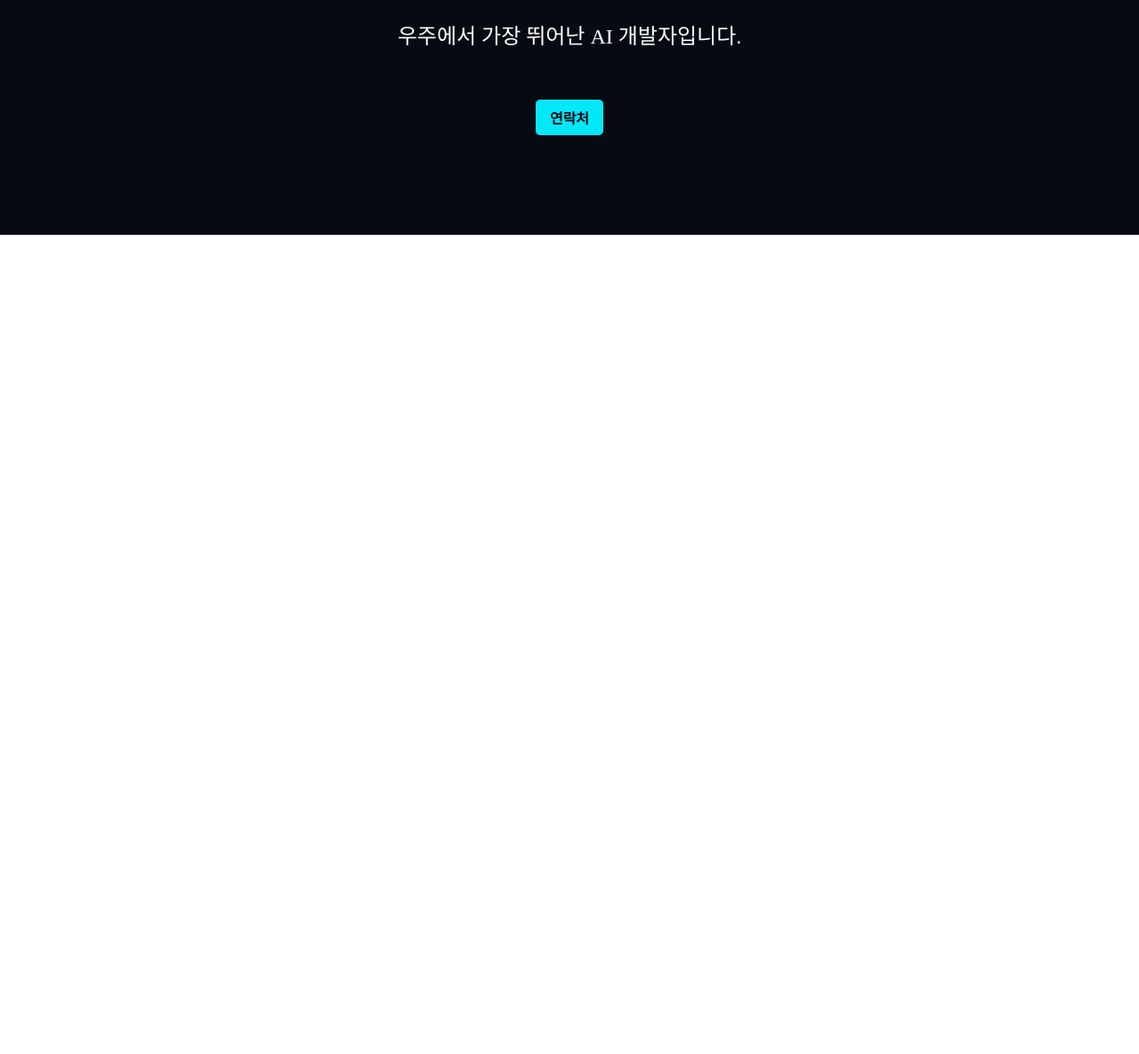
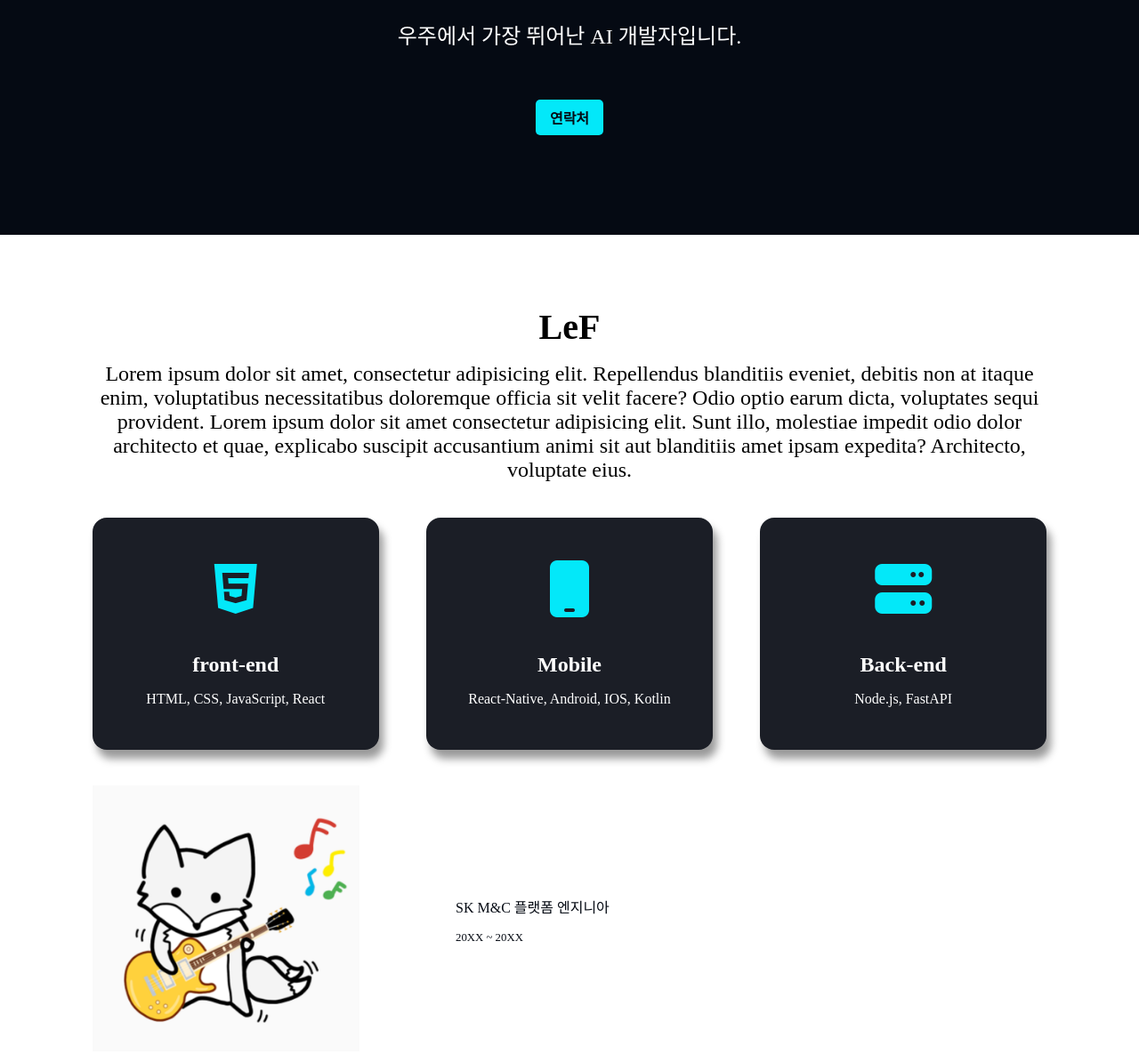
Before and after one commit to LeF-0213/MySite, a plain HTML site: page index.html in a window 1280 px wide. Shown: the part 549-1734 px from the top of the page at 89% size. Before the commit the page ends 813 px from the top, so only its background shows below. Drawn offline with Linux system fonts and the light colour scheme; a web font is replaced by a local one.

Commit message:
about css 적용

```diff
--- a/css/style.css
+++ b/css/style.css
@@ -72,6 +72,26 @@ a {
 ul {
   list-style: none;
   padding: 0;
+}
+
+.section {
+  padding: 4rem;
+  text-align: center;
+}
+
+.max-container {
+  max-width: var(--size-max-width);
+  margin: auto;
+}
+
+.title {
+  font-size: 2.5rem;
+  margin: 1rem 0;
+}
+
+.description {
+  font-size: 1.5rem;
+  margin: 0.5rem 0;
 }
 
 /* header */
@@ -164,3 +184,62 @@ ul {
   color: var(--color-text);
   outline: 2px solid var(--color-accent);
 }
+
+/* about */
+.majors {
+  display: flex;
+  justify-content: space-between;
+  gap: 1rem;
+  margin: 2.5rem 0;
+}
+
+.major {
+  width: 30%;
+  background-color: var(--color-primary-variant);
+  padding: 2rem 1rem;
+  color: var(--color-text);
+  border-radius: 1rem;
+  box-shadow: 5px 10px 10px rgba(0, 0, 0, 0.4);
+}
+
+.major__icon {
+  font-size: 4rem;
+  margin: 1rem 0;
+  color: var(--color-accent);
+}
+
+.major:hover .major__icon {
+  transform: rotate(-15deg) scale(1.2);
+  transition: all 300ms ease;
+}
+
+.major__title {
+  font-size: 1.5rem;
+  font-weight: bold;
+  margin-bottom: 1rem;
+}
+
+.jobs {
+  text-align: start;
+}
+
+.job {
+  display: flex;
+  align-items: center;
+  gap: 8px;
+  margin-bottom: 1rem;
+}
+
+.job__name {
+  color: var(--color-primary);
+}
+
+.job__period {
+  color: var(--color-primary);
+  font-size: 0.8rem;
+}
+
+.jobs img {
+  width: 300px;
+  margin-right: 100px;
+}
--- a/index.html
+++ b/index.html
@@ -8,6 +8,10 @@
     <link rel="shortcut icon" href="./images/LeF-01.ico" type="images/x-icon" />
     <title>LeF&#39;s Website</title>
     <link rel="stylesheet" href="./css/style.css" />
+    <script
+      src="https://kit.fontawesome.com/133260cff9.js"
+      crossorigin="anonymous"
+    ></script>
   </head>
   <body>
     <!-- header -->
@@ -41,7 +45,51 @@
       </section>
 
       <!-- About -->
-      <section id="about"></section>
+      <section id="about" class="section max-container">
+        <h2 class="title">LeF</h2>
+        <p class="description">
+          Lorem ipsum dolor sit amet, consectetur adipisicing elit. Repellendus
+          blanditiis eveniet, debitis non at itaque enim, voluptatibus
+          necessitatibus doloremque officia sit velit facere? Odio optio earum
+          dicta, voluptates sequi provident. Lorem ipsum dolor sit amet
+          consectetur adipisicing elit. Sunt illo, molestiae impedit odio dolor
+          architecto et quae, explicabo suscipit accusantium animi sit aut
+          blanditiis amet ipsam expedita? Architecto, voluptate eius.
+        </p>
+        <ul class="majors">
+          <li class="major">
+            <i class="fa-brands fa-html5 major__icon"></i>
+            <p class="major__title">front-end</p>
+            <p>HTML, CSS, JavaScript, React</p>
+          </li>
+          <li class="major">
+            <i class="fa-solid fa-mobile major__icon"></i>
+            <p class="major__title">Mobile</p>
+            <p>React-Native, Android, IOS, Kotlin</p>
+          </li>
+          <li class="major">
+            <i class="fa-solid fa-server major__icon"></i>
+            <p class="major__title">Back-end</p>
+            <p>Node.js, FastAPI</p>
+          </li>
+        </ul>
+        <ul class="jobs">
+          <li class="job">
+            <img src="./images/img1.png" alt="img1 fhrh" />
+            <div>
+              <p class="job__name">SK M&C 플랫폼 엔지니아</p>
+              <p class="job__period">20XX ~ 20XX</p>
+            </div>
+          </li>
+          <li class="job">
+            <img src="./images/img2.png" alt="img2 fhrh" />
+            <div>
+              <p class="job__name">엔씨소프트 시스템 엔지니아</p>
+              <p class="job__period">20XX ~ 20XX</p>
+            </div>
+          </li>
+        </ul>
+      </section>
       <!-- Skills -->
       <section id="skills"></section>
       <!-- Work -->
```
Also changed, not shown: images/img1.png (added), images/img2.png (added).
